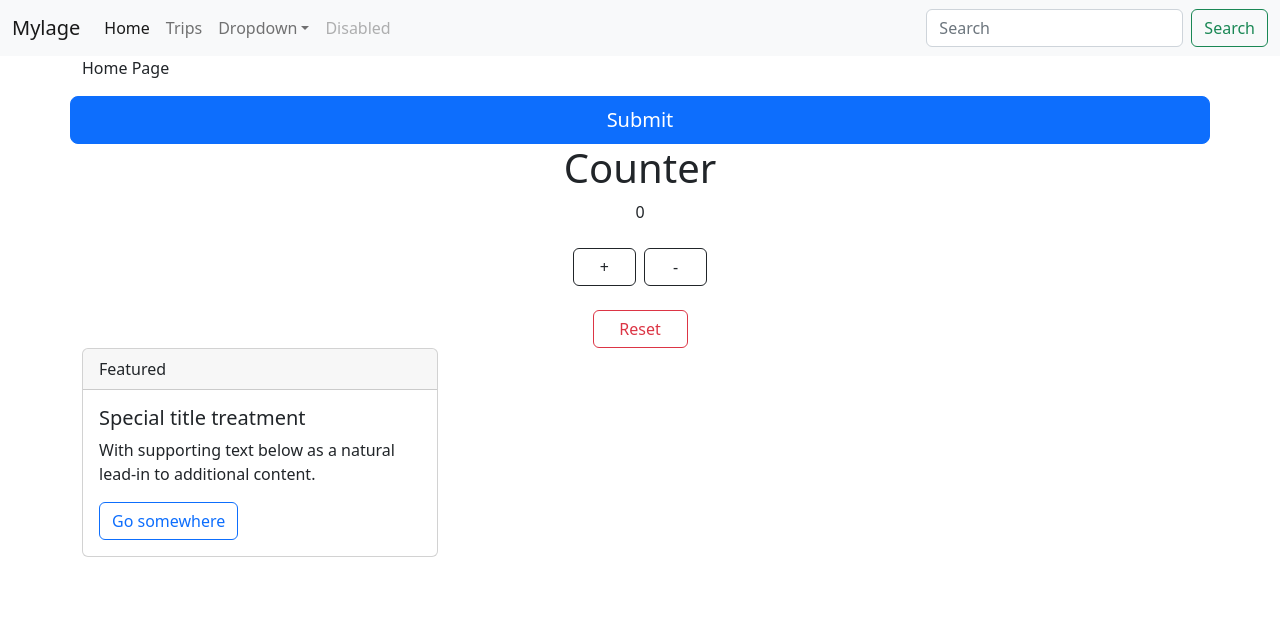
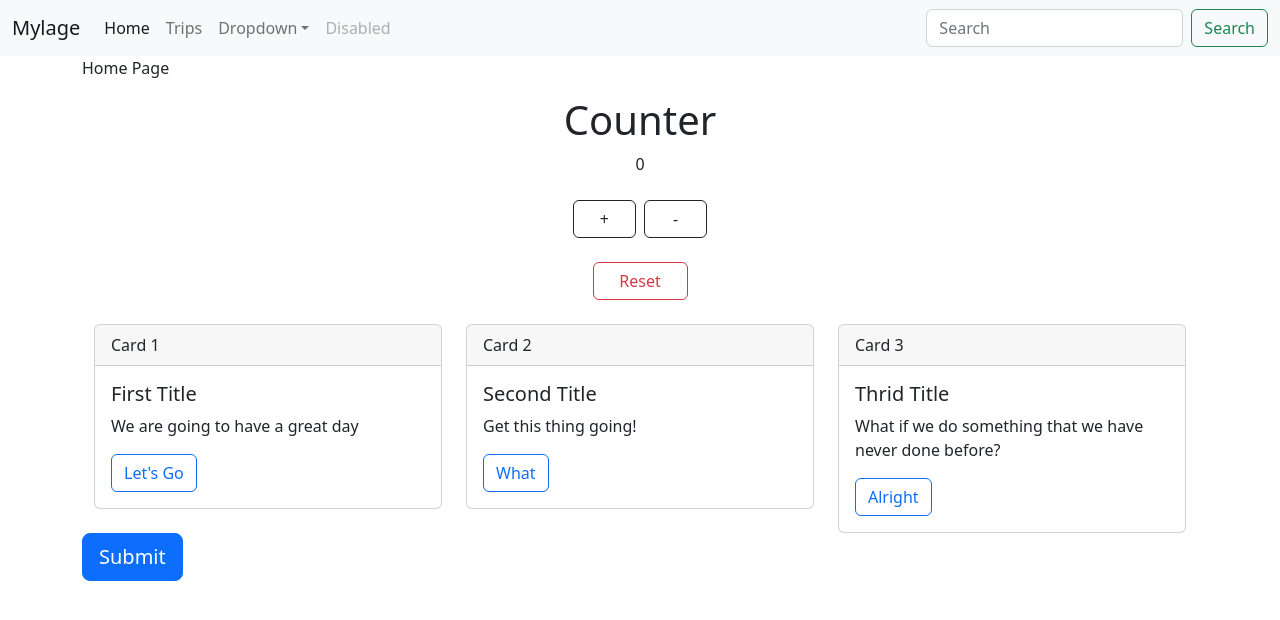
Before and after one commit to mikemorter/mylage, a React (Create React App) app: page / in a window 1280 px wide. Shown: the top 620 px of the page. Built offline with nearby package versions, Linux system fonts and the light colour scheme.

Commit message:
Make card reusable

```diff
--- a/src/components/elements/Card.js
+++ b/src/components/elements/Card.js
@@ -1,16 +1,14 @@
 import React from "react";
 
-const Card = () => {
+const Card = ({ banner, title, content, button }) => {
   return (
     <div class="card">
-      <div class="card-header">Featured</div>
+      <div class="card-header">{banner}</div>
       <div class="card-body">
-        <h5 class="card-title">Special title treatment</h5>
-        <p class="card-text">
-          With supporting text below as a natural lead-in to additional content.
-        </p>
+        <h5 class="card-title">{title}</h5>
+        <p class="card-text">{content}</p>
         <a href="#" class="btn btn-outline-primary">
-          Go somewhere
+          {button}
         </a>
       </div>
     </div>
--- a/src/components/sections/Home.js
+++ b/src/components/sections/Home.js
@@ -8,16 +8,40 @@ const Home = () => {
     <div className="container">
       <div className="row">
         <p className="col">Home Page</p>
-        <Button value="Submit" color="primary" size="lg">
-          Submit
-        </Button>
         <Counter />
       </div>
-      <div className="row">
-        <div className="col-4">
-          <Card />
+      <br />
+      <div className="container">
+        <div className="row align-items-start">
+          <div className="col">
+            <Card
+              banner="Card 1"
+              title="First Title"
+              content="We are going to have a great day"
+              button="Let's Go"
+            />
+          </div>
+          <div className="col">
+            <Card
+              banner="Card 2"
+              title="Second Title"
+              content="Get this thing going!"
+              button="What"
+            />
+          </div>
+          <div className="col">
+            <Card
+              banner="Card 3"
+              title="Thrid Title"
+              content="What if we do something that we have never done before?"
+              button="Alright"
+            />
+          </div>
         </div>
       </div>
+      <Button value="Submit" color="primary" size="lg">
+        Submit
+      </Button>
     </div>
   );
 };
```
